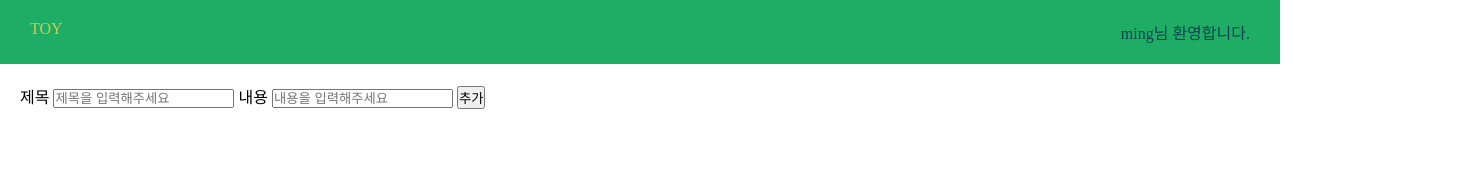
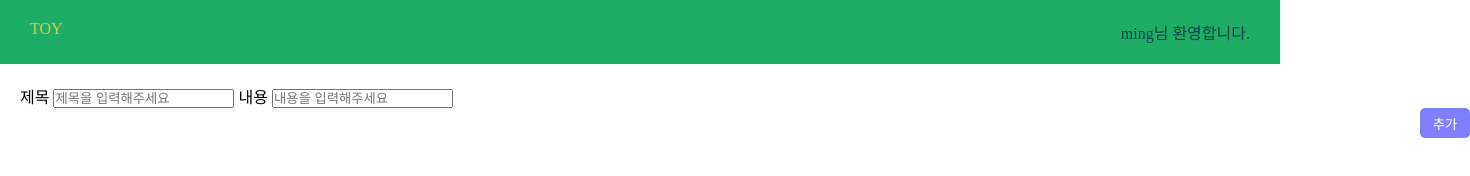
Before and after one commit to kooming/TOY, a plain HTML site: page add/index.html in a window 1280 px wide. Shown: the whole page, 1470 px wide, since content can reach past the window. Drawn offline with Linux system fonts and the light colour scheme.

Commit message:
main , add 페이지  스타일 수정

```diff
--- a/add/index.html
+++ b/add/index.html
@@ -17,8 +17,10 @@
             <input type="text" class="title-value" placeholder="제목을 입력해주세요">
             <label for="">내용</label>
             <input type="text" class="text-value" placeholder="내용을 입력해주세요">
-            <button class="add"><a href="../main/index.html">
-                추가</button></a>
+            <span class="add">
+                <button class="add-btn"><a href="../main/index.html">
+                    추가</button></a>
+            </span>
         </div>
         </div>
 </body>
--- a/add/index.js
+++ b/add/index.js
@@ -35,7 +35,7 @@ class Comment {
     }
 }
 
-const button = document.querySelector(".add");
+const button = document.querySelector(".add-btn");
 
 button.onclick = () => {
     const title = document.querySelector(".title-value").value;
--- a/add/style.css
+++ b/add/style.css
@@ -25,3 +25,17 @@ a {
 .text-area{
     margin: 20px 0 0 20px;
 }
+button {
+    width: 50px;
+    height: 30px;
+    border-radius: 5px;
+    border: none;
+    background-color: rgb(128, 128, 255);
+    color: white;
+}
+.add {
+    padding-left: 1400px;
+}
+button:hover {
+    background-color: rgba(27, 118, 170, 0.712);
+}
--- a/main/style.css
+++ b/main/style.css
@@ -44,6 +44,9 @@ button {
     background-color: rgb(128, 128, 255);
     color: white;
 }
+button:hover {
+    background-color: rgba(27, 118, 170, 0.712);
+}
 .border-item {
     height: 40px;
     margin: 5px 0 0 0;
```
